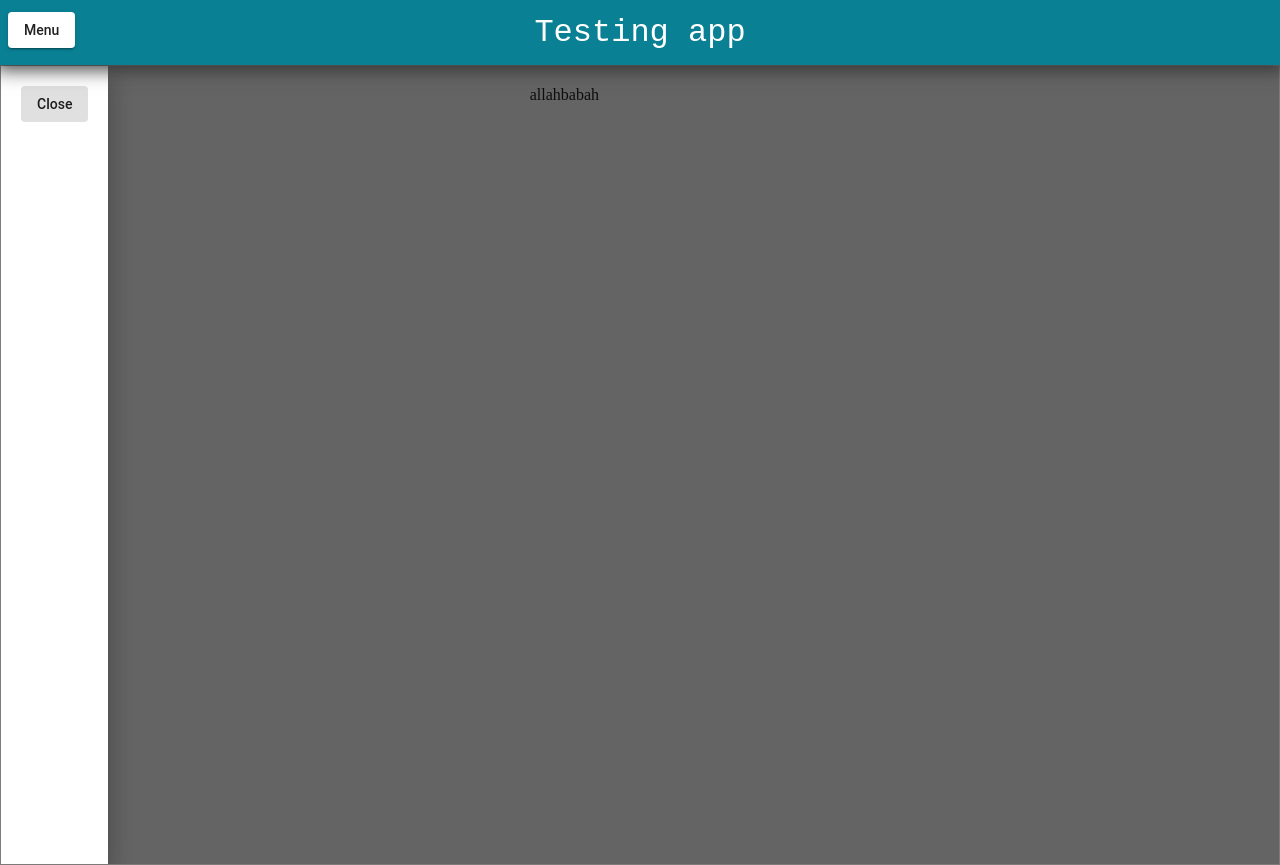
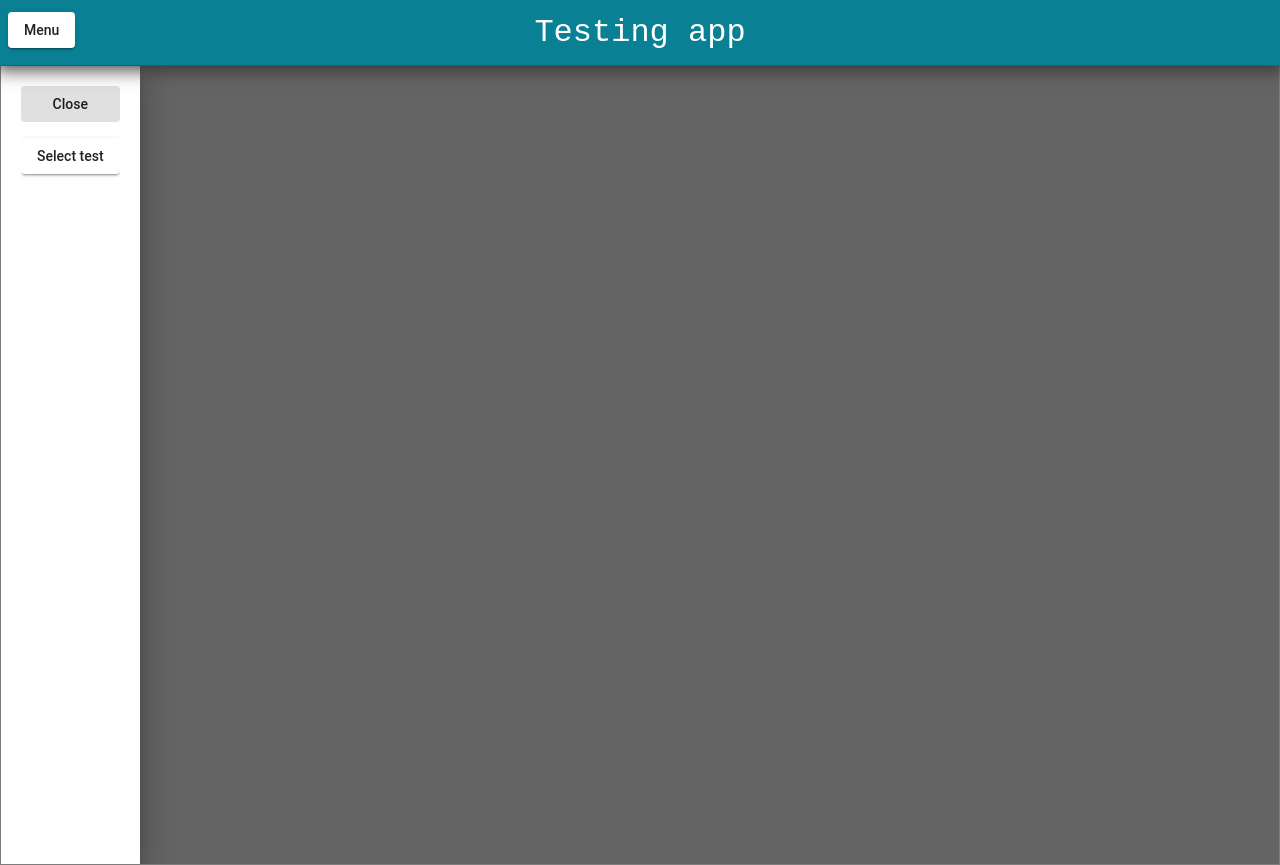
Before and after one commit to Ektomorphine/testing, an Angular app: page / in a window 1280 px wide. Both pictures are taken after a click on the button "Menu". Built offline with nearby package versions, Linux system fonts and the light colour scheme; no server answers; what ngx-markdown would draw is missing.

Commit message:
Start build testing page. Done with test choosing

```diff
--- a/src/app/app.component.css
+++ b/src/app/app.component.css
@@ -34,3 +34,7 @@ body {
   z-index: 100;
   top: 1.5%;
 }
+
+.menu-item {
+  width: 100%;
+}
--- a/src/app/app.component.html
+++ b/src/app/app.component.html
@@ -1,12 +1,17 @@
 <navbar-component></navbar-component>
 <mat-sidenav-container class="container">
   <mat-sidenav #sidenav class="sidenav" mode="push">
-    <button type="button" mat-button (click)="sidenav.toggle()">
+    <button type="button" class="menu-item" mat-button (click)="sidenav.toggle()">
       Close
     </button>
+    <p>
+      <a mat-raised-button class="menu-item" [routerLink]="['select']">
+        Select test
+      </a>
+    </p>
   </mat-sidenav>
   <!-- here go components & pages -->
-  <test-page></test-page>
+  <router-outlet></router-outlet>
 </mat-sidenav-container>
 <button type="button" class="button" mat-raised-button (click)="sidenav.toggle()">
   Menu
--- /dev/null
+++ b/src/app/pages/select-test/select-test.page.html
@@ -0,0 +1,14 @@
+<mat-toolbar color="warn">
+  <mat-toolbar-row>
+    <span>Select test</span>
+  </mat-toolbar-row>
+</mat-toolbar>
+<div *ngFor="let item of tests" class="container">
+  <button mat-button color="primary"
+          (click)="chooseTest(item)"
+          [routerLink]="['/test',item.id]">
+
+    {{item.test_name}}
+
+  </button>
+</div>
--- /dev/null
+++ b/src/app/pages/select-test/select-test.page.scss
@@ -0,0 +1,8 @@
+@import '../../variables';
+
+.container {
+  margin: 10px 0;
+  position: relative;
+  left: 33%;
+  width: 100%;
+}
--- /dev/null
+++ b/src/app/pages/select-test/select-test.page.ts
@@ -0,0 +1,35 @@
+import { Component } from '@angular/core';
+import { TestService } from '../../services/test.service';
+import { ActivatedRoute } from '@angular/router';
+
+
+@Component({
+  selector: 'select-test-page',
+  templateUrl: './select-test.page.html',
+  styleUrls: ['./select-test.page.scss']
+})
+export class SelectTestPage {
+
+  public tests = [];
+  public testId: number;
+
+  constructor(private _testService: TestService,
+              private _activatedRoute: ActivatedRoute) {
+    this.testId = _activatedRoute.snapshot.params['id'];
+
+  }
+
+  ngOnInit() {
+    this._testService
+      .getTest()
+      .subscribe((data => {
+        this.tests = data;
+      })
+    )
+  }
+
+  public chooseTest(item): void {
+
+  }
+
+}
--- a/src/app/pages/test/test.page.html
+++ b/src/app/pages/test/test.page.html
@@ -1,3 +1,5 @@
 <div class="container">
-  allahbabah
+  <div *ngFor="let item of test">
+    {{item.test_name}}
+  </div>
 </div>
--- a/src/app/pages/test/test.page.ts
+++ b/src/app/pages/test/test.page.ts
@@ -1,5 +1,7 @@
 import { Component } from '@angular/core';
 import { TestService } from '../../services/test.service';
+import { ActivatedRoute } from '@angular/router';
+
 
 @Component({
   selector: 'test-page',
@@ -8,18 +10,26 @@ import { TestService } from '../../services/test.service';
 })
 export class TestPage {
 
-  public tests = [];
+  public test = [];
 
-  constructor(private _testService: TestService) {}
+  constructor(private _testService: TestService,
+              private _activatedRoute: ActivatedRoute) {}
+
+  // this._activatedRoute.snapshot.params['id']
 
   ngOnInit() {
     this._testService
       .getTest()
       .subscribe((data => {
-        this.tests = data;
-        setTimeout(() => console.log(this.tests), 500)
+        data.forEach(test => {
+          if (test.id === +this._activatedRoute.snapshot.params['id']) {
+            this.test.push(test);
+          }
+        })
+      })
+    )
+  }
 
-      }));
 
-  }
+
 }
--- a/src/app/services/test.service.ts
+++ b/src/app/services/test.service.ts
@@ -6,7 +6,7 @@ import 'rxjs/add/operator/map';
 import 'rxjs/add/operator/catch';
 import 'rxjs/add/observable/throw';
 
-export const URL = 'http://localhost:3000/tests';
+const URL = 'http://localhost:3000/tests';
 
 @Injectable()
 export class TestService {
--- a/src/app/variables.scss
+++ b/src/app/variables.scss
@@ -1,2 +1,4 @@
 $header-bgc: #0a8094;
+$main-color: #0a8094;
+$sub-color: #167080;
 $text-color-header: #fff;
```
Also changed, not shown: src/app/app-routing.module.ts (added, +17 -0 lines), src/app/app.module.ts (+10 -2 lines).
